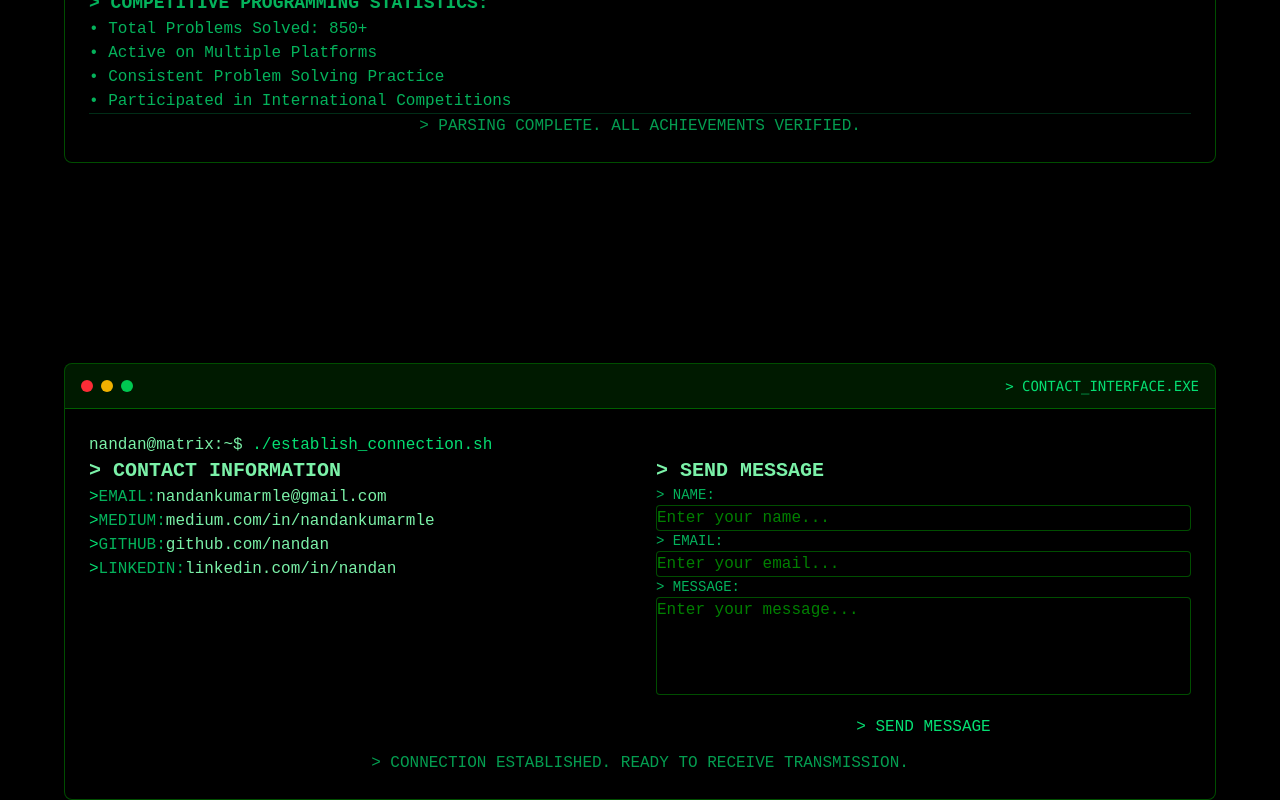
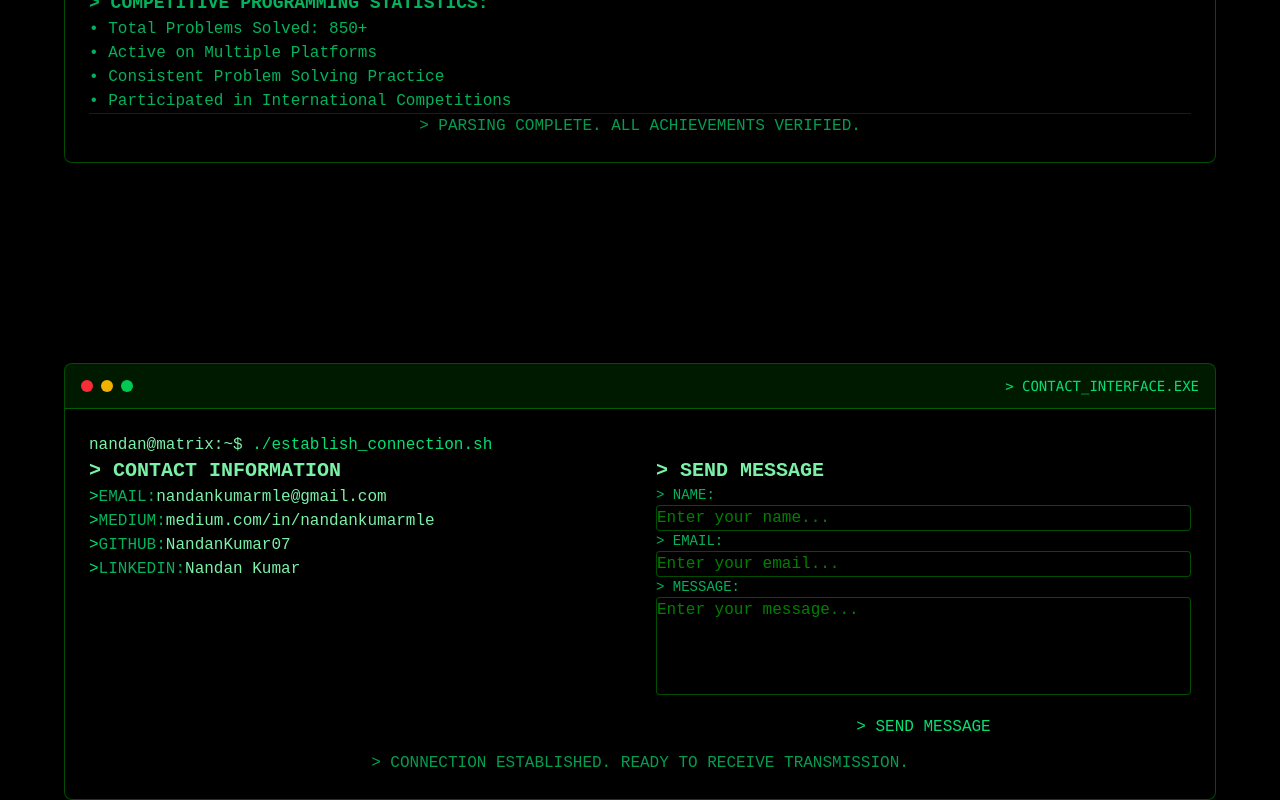
Before and after one commit to NandanKumar07/matrix, a React (Vite) app: page / in a window 1280 px wide. Shown: the part 4526-5326 px from the top of the page. Built offline with nearby package versions, Linux system fonts and the light colour scheme.

Commit message:
minor changes in contact component

```diff
--- a/src/components/Contact.jsx
+++ b/src/components/Contact.jsx
@@ -72,16 +72,16 @@ export default function Contact() {
                   <div className="flex items-center space-x-3">
                     <span className="text-green-400">{">"}</span>
                     <span className="text-green-400/80">GITHUB:</span>
-                    <a href="#" className="text-green-300 hover:text-green-200 transition-colors">
-                      github.com/nandan
+                    <a href="https://www.github.com/NandanKumar07" className="text-green-300 hover:text-green-200 transition-colors">
+                      NandanKumar07
                     </a>
                   </div>
 
                   <div className="flex items-center space-x-3">
                     <span className="text-green-400">{">"}</span>
                     <span className="text-green-400/80">LINKEDIN:</span>
-                    <a href="#" className="text-green-300 hover:text-green-200 transition-colors">
-                      linkedin.com/in/nandan
+                    <a href="https://www.linkedin.com/in/nandan-kumar-787944229/" className="text-green-300 hover:text-green-200 transition-colors">
+                      Nandan Kumar
                     </a>
                   </div>
                 </div>
```
